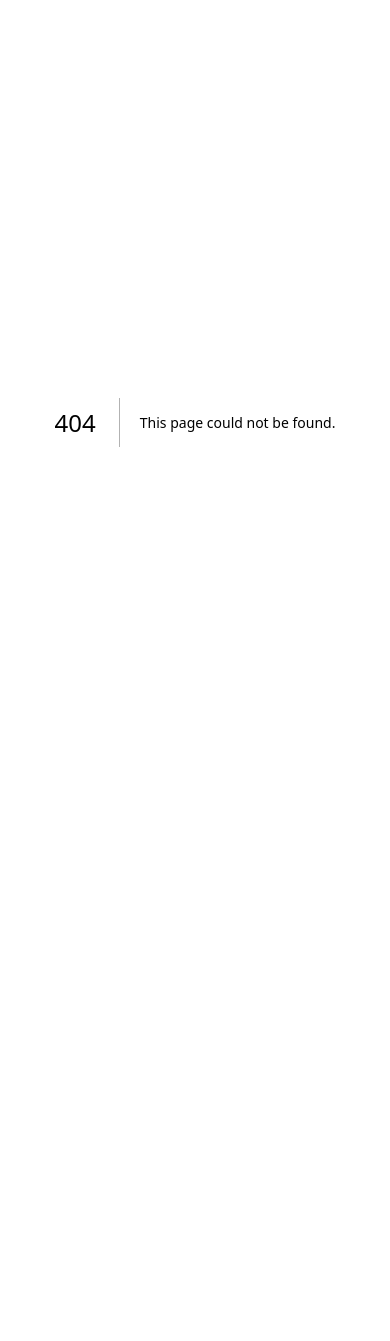
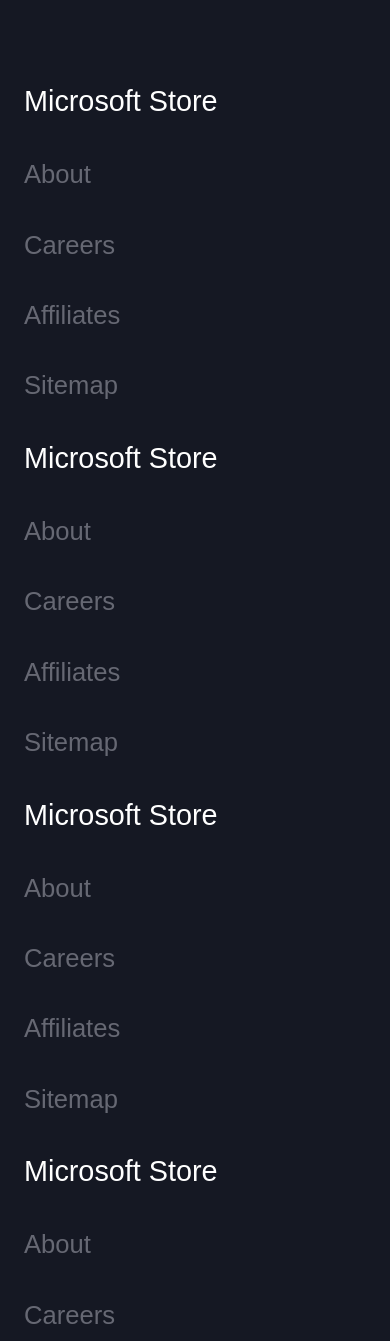
Before and after one commit to ArthurMTS/web-design-bootcamp, a Next.js app: page /footer in a window 390 px wide. Before the commit this address had no page. Shown: the top 1341 px of the page. Before the commit the page ends 844 px from the top, so only its background shows below. Built offline with nearby package versions, Linux system fonts and the light colour scheme.

Commit message:
vid #7 responsive resizable footer

```diff
--- /dev/null
+++ b/src/app/(views)/footer/page.tsx
@@ -0,0 +1,139 @@
+import "./styles.css";
+
+export default function Footer() {
+  return (
+    <main>
+      <footer className="footer">
+        <div className="footer-container">
+          <div className="footer-top">
+            <div>
+              <h6 className="footer-title">Microsoft Store</h6>
+              <ul className="footer-list">
+                <li className="footer-list-item">
+                  <a href="#" className="footer-list-link">
+                    About
+                  </a>
+                </li>
+                <li className="footer-list-item">
+                  <a href="#" className="footer-list-link">
+                    Careers
+                  </a>
+                </li>
+                <li className="footer-list-item">
+                  <a href="#" className="footer-list-link">
+                    Affiliates
+                  </a>
+                </li>
+                <li className="footer-list-item">
+                  <a href="#" className="footer-list-link">
+                    Sitemap
+                  </a>
+                </li>
+              </ul>
+            </div>
+            <div>
+              <h6 className="footer-title">Microsoft Store</h6>
+              <ul className="footer-list">
+                <li className="footer-list-item">
+                  <a href="#" className="footer-list-link">
+                    About
+                  </a>
+                </li>
+                <li className="footer-list-item">
+                  <a href="#" className="footer-list-link">
+                    Careers
+                  </a>
+                </li>
+                <li className="footer-list-item">
+                  <a href="#" className="footer-list-link">
+                    Affiliates
+                  </a>
+                </li>
+                <li className="footer-list-item">
+                  <a href="#" className="footer-list-link">
+                    Sitemap
+                  </a>
+                </li>
+              </ul>
+            </div>
+            <div>
+              <h6 className="footer-title">Microsoft Store</h6>
+              <ul className="footer-list">
+                <li className="footer-list-item">
+                  <a href="#" className="footer-list-link">
+                    About
+                  </a>
+                </li>
+                <li className="footer-list-item">
+                  <a href="#" className="footer-list-link">
+                    Careers
+                  </a>
+                </li>
+                <li className="footer-list-item">
+                  <a href="#" className="footer-list-link">
+                    Affiliates
+                  </a>
+                </li>
+                <li className="footer-list-item">
+                  <a href="#" className="footer-list-link">
+                    Sitemap
+                  </a>
+                </li>
+              </ul>
+            </div>
+            <div>
+              <h6 className="footer-title">Microsoft Store</h6>
+              <ul className="footer-list">
+                <li className="footer-list-item">
+                  <a href="#" className="footer-list-link">
+                    About
+                  </a>
+                </li>
+                <li className="footer-list-item">
+                  <a href="#" className="footer-list-link">
+                    Careers
+                  </a>
+                </li>
+                <li className="footer-list-item">
+                  <a href="#" className="footer-list-link">
+                    Affiliates
+                  </a>
+                </li>
+                <li className="footer-list-item">
+                  <a href="#" className="footer-list-link">
+                    Sitemap
+                  </a>
+                </li>
+              </ul>
+            </div>
+          </div>
+
+          <hr className="footer-divider" />
+
+          <div className="footer-bottom">
+            <span className="copyright">
+              &copy; 2022 AsmrProg. All rights reserved.
+            </span>
+            <ul className="footer-list">
+              <li className="footer-list-item">
+                <a href="#" className="footer-list-link">
+                  <i className="bx bxl-facebook-circle"></i>
+                </a>
+              </li>
+              <li className="footer-list-item">
+                <a href="#" className="footer-list-link">
+                  <i className="bx bxl-instagram-alt"></i>
+                </a>
+              </li>
+              <li className="footer-list-item">
+                <a href="#" className="footer-list-link">
+                  <i className="bx bxl-twitter"></i>
+                </a>
+              </li>
+            </ul>
+          </div>
+        </div>
+      </footer>
+    </main>
+  );
+}
--- /dev/null
+++ b/src/app/(views)/footer/styles.css
@@ -0,0 +1,77 @@
+main {
+  display: flex;
+  flex-direction: column;
+  justify-content: space-between;
+  height: 100vh;
+  font-family: sans-serif;
+  font-size: 1.6rem;
+  background-color: #12131c;
+}
+
+i {
+  font-size: 2.4rem;
+}
+
+.footer {
+  padding-block: 5rem;
+  background-color: #151823;
+  color: #666873;
+}
+
+.footer-container {
+  max-width: 116rem;
+  margin: auto;
+  padding: 0 1.5rem;
+  overflow: hidden;
+  resize: horizontal;
+}
+
+.footer-top {
+  display: grid;
+  grid-template-columns: repeat(auto-fit, minmax(20rem, 1fr));
+  row-gap: 2rem;
+}
+
+.footer-title {
+  font-size: 1.8rem;
+  color: #fff;
+  font-weight: 500;
+  margin-bottom: 2rem;
+}
+
+.footer-list {
+  display: flex;
+  flex-direction: column;
+  gap: 2rem;
+}
+
+.footer-list-item {
+  list-style: none;
+}
+
+.footer-list-link {
+  text-decoration: none;
+  color: inherit;
+  transition: color 0.25s;
+}
+
+.footer-list-link:hover {
+  color: #fff;
+}
+
+.footer-divider {
+  margin-block: 2.5rem;
+  border: none;
+  border-top: 1px solid rgba(252, 255, 255, 0.1);
+}
+
+.footer-bottom {
+  display: flex;
+  justify-content: space-between;
+  gap: 2rem;
+  flex-wrap: wrap;
+}
+
+.footer-bottom .footer-list {
+  flex-direction: row;
+}
```
